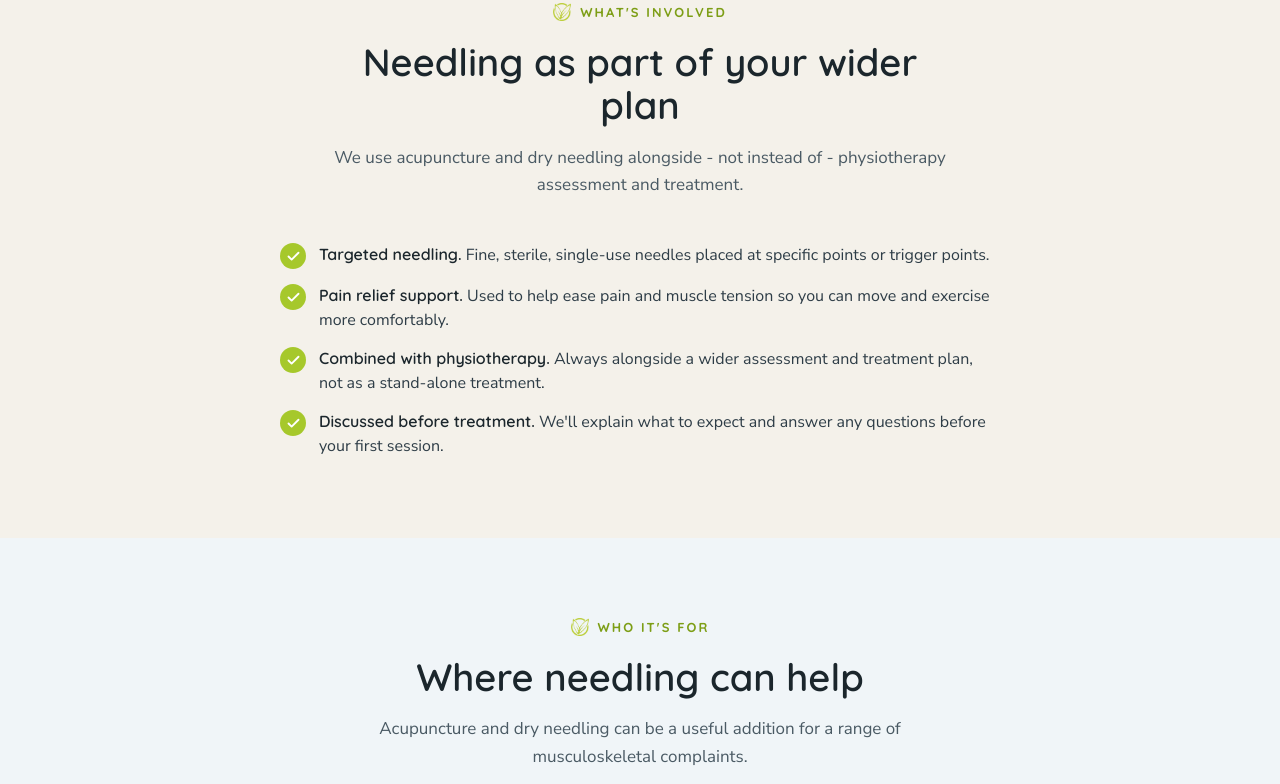
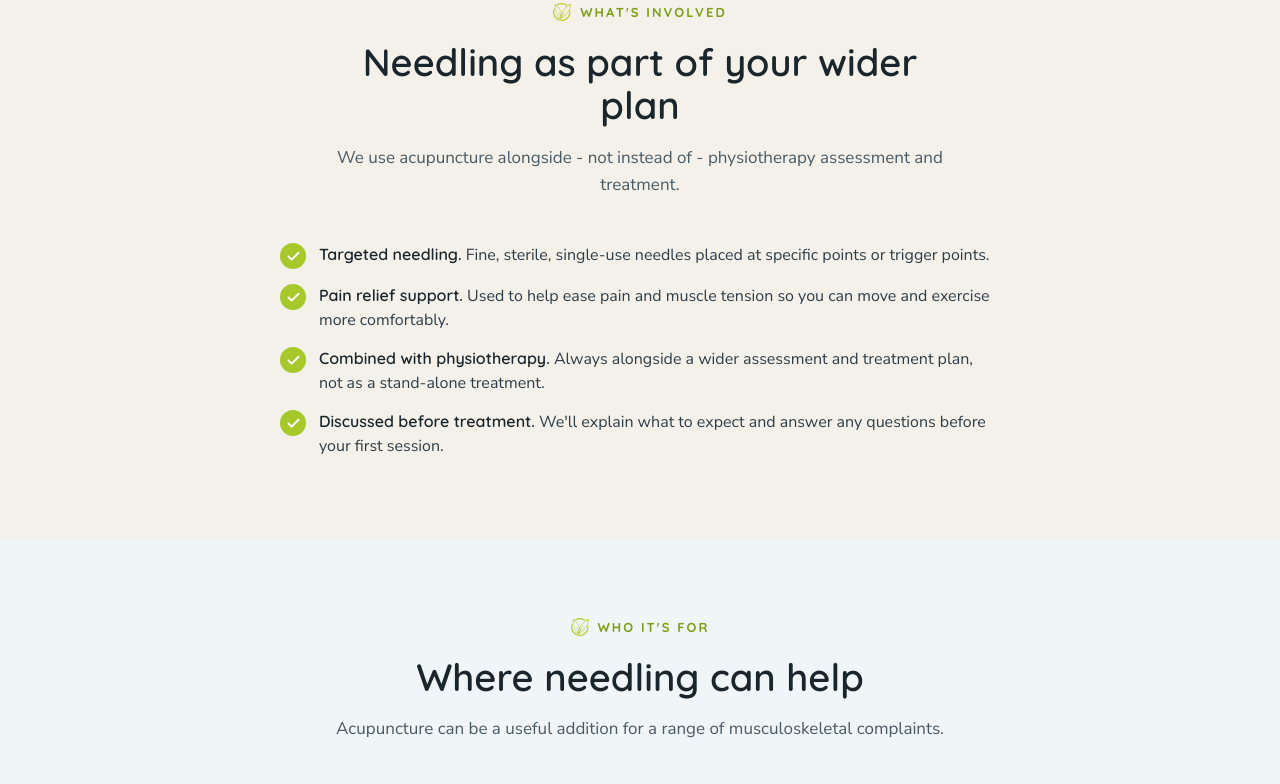
Before and after one commit to Paddylabs/TestWTSite, a plain HTML site: page acupuncture.html in a window 1280 px wide. Shown: the part 969-1753 px from the top of the page. Drawn offline with Linux system fonts and the light colour scheme.

Commit message:
remove dry needling

```diff
--- a/acupuncture.html
+++ b/acupuncture.html
@@ -4,7 +4,7 @@
   <meta charset="UTF-8">
   <meta name="viewport" content="width=device-width, initial-scale=1.0">
   <title>Acupuncture in Prudhoe | Wellness Therapeutics</title>
-  <meta name="description" content="Acupuncture and dry needling in Prudhoe from chartered physiotherapists, used alongside physiotherapy to help ease musculoskeletal pain.">
+  <meta name="description" content="Acupuncture in Prudhoe from chartered physiotherapists, used alongside physiotherapy to help ease musculoskeletal pain.">
   <link rel="canonical" href="https://www.wellnesstherapeutics.co.uk/acupuncture.html">
   <meta name="theme-color" content="#4C7187">
 
@@ -14,12 +14,12 @@
   <meta property="og:type" content="website">
   <meta property="og:site_name" content="Wellness Therapeutics">
   <meta property="og:title" content="Acupuncture in Prudhoe | Wellness Therapeutics">
-  <meta property="og:description" content="Acupuncture and dry needling in Prudhoe from chartered physiotherapists, used alongside physiotherapy to help ease musculoskeletal pain.">
+  <meta property="og:description" content="Acupuncture in Prudhoe from chartered physiotherapists, used alongside physiotherapy to help ease musculoskeletal pain.">
   <meta property="og:url" content="https://www.wellnesstherapeutics.co.uk/acupuncture.html">
   <meta property="og:image" content="https://www.wellnesstherapeutics.co.uk/assets/wt/treat-needling.jpg">
   <meta name="twitter:card" content="summary_large_image">
   <meta name="twitter:title" content="Acupuncture in Prudhoe | Wellness Therapeutics">
-  <meta name="twitter:description" content="Acupuncture and dry needling in Prudhoe from chartered physiotherapists, used alongside physiotherapy to help ease musculoskeletal pain.">
+  <meta name="twitter:description" content="Acupuncture in Prudhoe from chartered physiotherapists, used alongside physiotherapy to help ease musculoskeletal pain.">
   <meta name="twitter:image" content="https://www.wellnesstherapeutics.co.uk/assets/wt/treat-needling.jpg">
 
   <script type="application/ld+json">
@@ -253,7 +253,7 @@
       <div class="section__head">
         <span class="eyebrow"><img class="leaf" src="assets/wt/leaf-mark.png" alt="">What's involved</span>
         <h2>Needling as part of your wider plan</h2>
-        <p>We use acupuncture and dry needling alongside - not instead of - physiotherapy assessment and treatment.</p>
+        <p>We use acupuncture alongside - not instead of - physiotherapy assessment and treatment.</p>
       </div>
       <ul class="checklist">
         <li><span class="ck"><svg xmlns="http://www.w3.org/2000/svg" viewBox="0 0 24 24" fill="none" stroke="currentColor" stroke-width="3" stroke-linecap="round" stroke-linejoin="round"><polyline points="20 6 9 17 4 12"/></svg></span><span><b>Targeted needling.</b> Fine, sterile, single-use needles placed at specific points or trigger points.</span></li>
@@ -270,7 +270,7 @@
       <div class="section__head">
         <span class="eyebrow"><img class="leaf" src="assets/wt/leaf-mark.png" alt="">Who it's for</span>
         <h2>Where needling can help</h2>
-        <p>Acupuncture and dry needling can be a useful addition for a range of musculoskeletal complaints.</p>
+        <p>Acupuncture can be a useful addition for a range of musculoskeletal complaints.</p>
       </div>
       <ul class="checklist">
         <li><span class="ck"><svg xmlns="http://www.w3.org/2000/svg" viewBox="0 0 24 24" fill="none" stroke="currentColor" stroke-width="3" stroke-linecap="round" stroke-linejoin="round"><polyline points="20 6 9 17 4 12"/></svg></span><span><b>Muscle tension &amp; trigger points.</b> Tight, knotted muscles that haven't responded to other treatment alone.</span></li>
```
